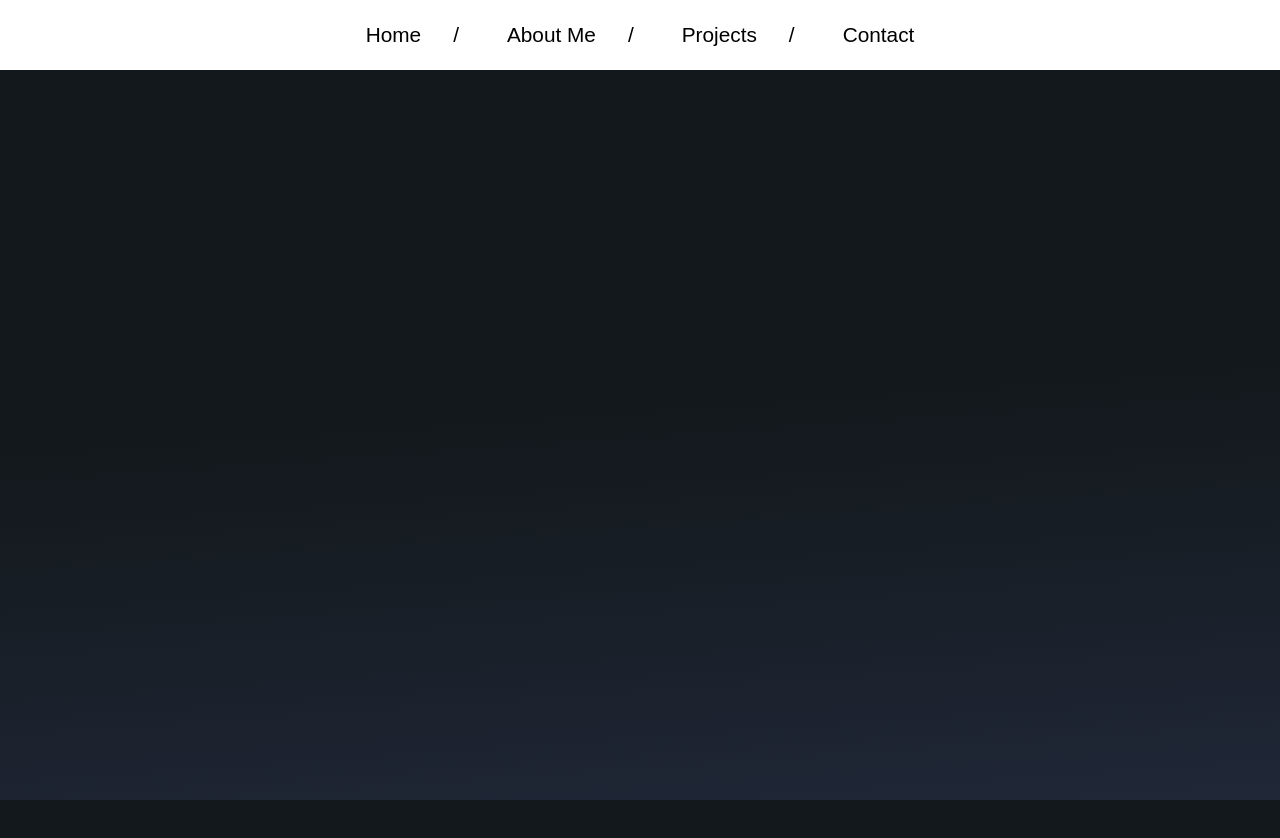
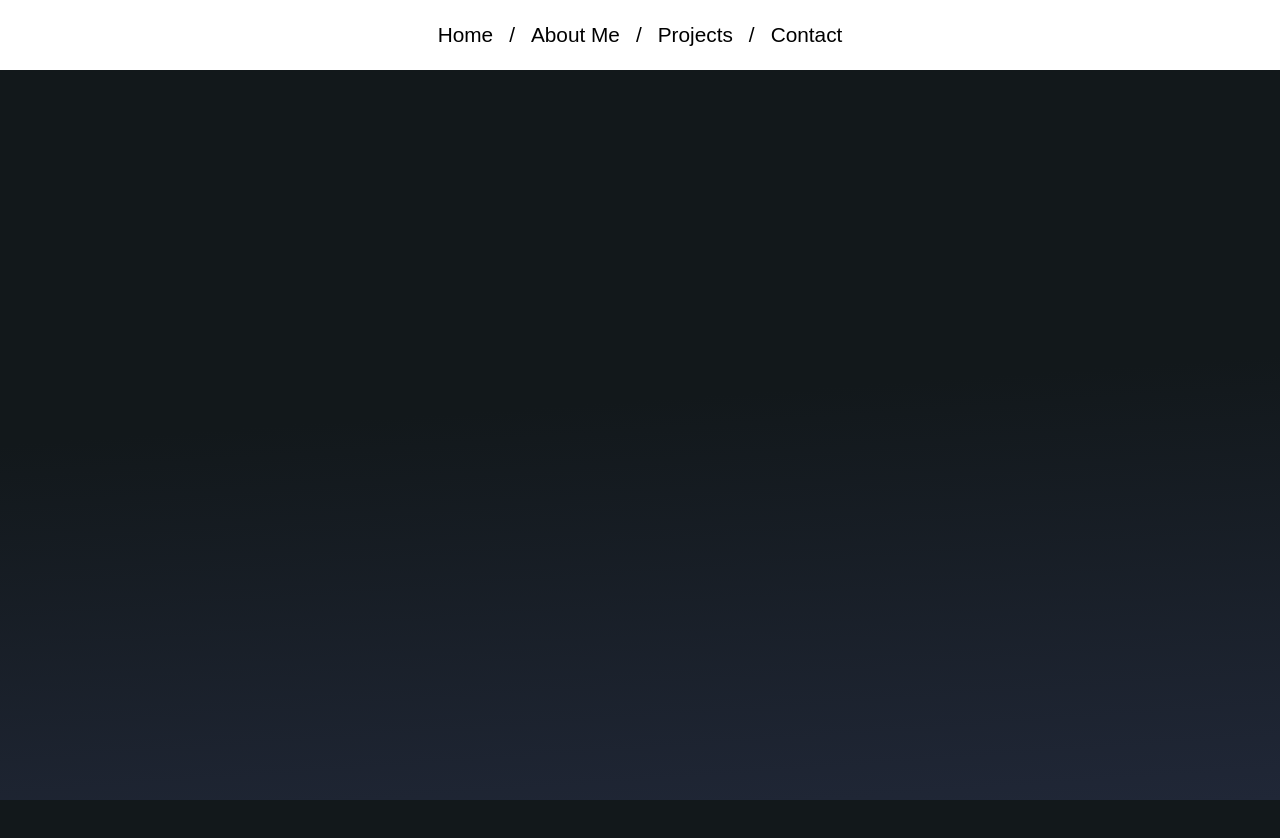
Before and after one commit to jakelequire/Portfolio, a Next.js app: page / in a window 1280 px wide. Shown: the top 838 px of the page. Built offline with nearby package versions, Linux system fonts and the light colour scheme.

Commit message:
Navbar Part2

```diff
--- a/components/navbar.jsx
+++ b/components/navbar.jsx
@@ -2,34 +2,14 @@ import { useRef, useEffect } from "react";
 
 function NavBar() {
   const navRef = useRef(null);
-  const nav = navRef.current;
   useEffect(() => {
-    const nav = navRef.current;
     // Add event listeners
-    nav.addEventListener("mouseover", handleMouseOver);
-    nav.addEventListener("mouseout", handleMouseOut);
     window.addEventListener("scroll", handleScroll);
     // Remove event listeners on cleanup
     return () => {
-      nav.removeEventListener("mouseover", handleMouseOver);
-      nav.removeEventListener("mouseout", handleMouseOut);
       window.removeEventListener("scroll", handleScroll);
     };
   }, []); // Empty array means this effect only runs once when the component mounts
-
-  const handleMouseOver = () => {
-    if(nav) {
-    nav.style.opacity = '1'
-    nav.style.background = '#fff'
-    }
-  }
-
-  const handleMouseOut = () => {
-    if(nav) {
-    nav.style.opacity = '0.6';
-    nav.style.background = 'linear-gradient(to bottom, #ffffff, #ffffff00)';
-    }
-  }
 
   const handleScroll = () => {
     const nav = navRef.current;
@@ -37,12 +17,16 @@ function NavBar() {
     const scrollHeight = window.pageYOffset;
     if (scrollHeight > navHeight) {
       nav.classList.add("nav-scroll");
-      nav.style.opacity = "0.5"
-      nav.style.background = "linear-gradient(to bottom, #ffffff, #ffffff00)"
+      nav.style.background = "rgba(206, 206, 206, 0.20)"
+      nav.querySelectorAll('.nav-link').forEach(link => {
+        link.style.color = '#fff';
+      });
     } else {
       nav.classList.remove("nav-scroll");
-      nav.style.opacity = "1"
-      nav.style.background = "#fff"
+      nav.style.background = "#ffffff"
+      nav.querySelectorAll('.nav-link').forEach(link => {
+        link.style.color = '';
+      });
     }
   }
 
@@ -52,8 +36,11 @@ function NavBar() {
           <div className="nav-group">
             <div className="nav-links-container">
               <a className="nav-link nav-item " id="home" href="/">Home</a>
+                <span className="nav-separator">/</span>
               <a className="nav-link nav-item " id="about" href="/">About Me</a>
+                <span className="nav-separator">/</span>
               <a className="nav-link nav-item " id="projects" href="/">Projects</a>
+                <span className="nav-separator">/</span>
               <a className="nav-link" id="contact" href="/">Contact</a>
             </div>
           </div>
--- a/styles/navbar.css
+++ b/styles/navbar.css
@@ -35,8 +35,7 @@
   flex-direction: row;
   align-items: center;
   align-content: center;
-
-  transition: opacity .2s ease-in;
+  transition: all .2s ease-in;
 }
 
 .nav-group {
@@ -49,6 +48,10 @@
   flex-direction: row;
 }
 
+.nav-scroll {
+  color: #ffffff
+}
+
 .nav-link {
   display: flex;
   align-items: center;
@@ -59,27 +62,47 @@
   padding-left: 0.5rem;
   color: #000;
   font-size: 1.3rem;
-  font-weight: 500;
-  -moz-transition: all 50ms ease-in;
-  -o-transition: all 50ms ease-in;
-  -webkit-transition: all 50ms ease-in;
-  transition: all 50ms ease-in;
+  font-weight: 300;
+  -moz-transition: all 100ms ease-in;
+  -o-transition: all 100ms ease-in;
+  -webkit-transition: all 100ms ease-in;
+  transition: all 100ms ease-in;
 }
-  .nav-item::after {
-    content: '/';
-    padding: 2rem;
+.nav-separator {
+  display: flex;
   color: #000;
+  font-size: 1.3rem;
+  padding-right: 0.5rem;
+  padding-left: 0.5rem;
 }
-
+#home, #about, #projects, #contact {
+  display: flex;
+  align-items: center;
+  justify-content: center;
+  color: #000;
+  font-weight: 300;
+  -moz-transition: all 100ms ease-in;
+  -o-transition: all 100ms ease-in;
+  -webkit-transition: all 100ms ease-in;
+  transition: all 100ms ease-in font-weight 0.4s ease-out;
+}
   #home:hover {
-  color: #8BC34A;
+    color: #8BC34A!important;
+    transform: scale(1.05);
+    text-shadow: 0 0 4px #8BC34A;
   }
   #about:hover {
-  color: #FFC107;
+    color: #FFC107!important;
+    transform: scale(1.05);
+    text-shadow: 0 0 4px #FFC107;
   }
   #projects:hover {
-  color: #03A9F4;
+    color: #03A9F4!important;
+    transform: scale(1.05);
+    text-shadow: 0 0 4px #03A9F4;
   }
   #contact:hover {
-  color: #9C27B0;
+    color: #c227de!important;
+    transform: scale(1.05);
+    text-shadow: 0 0 4px #c227de;
   }
```
Lines whose indentation alone changed are shown as unchanged.
